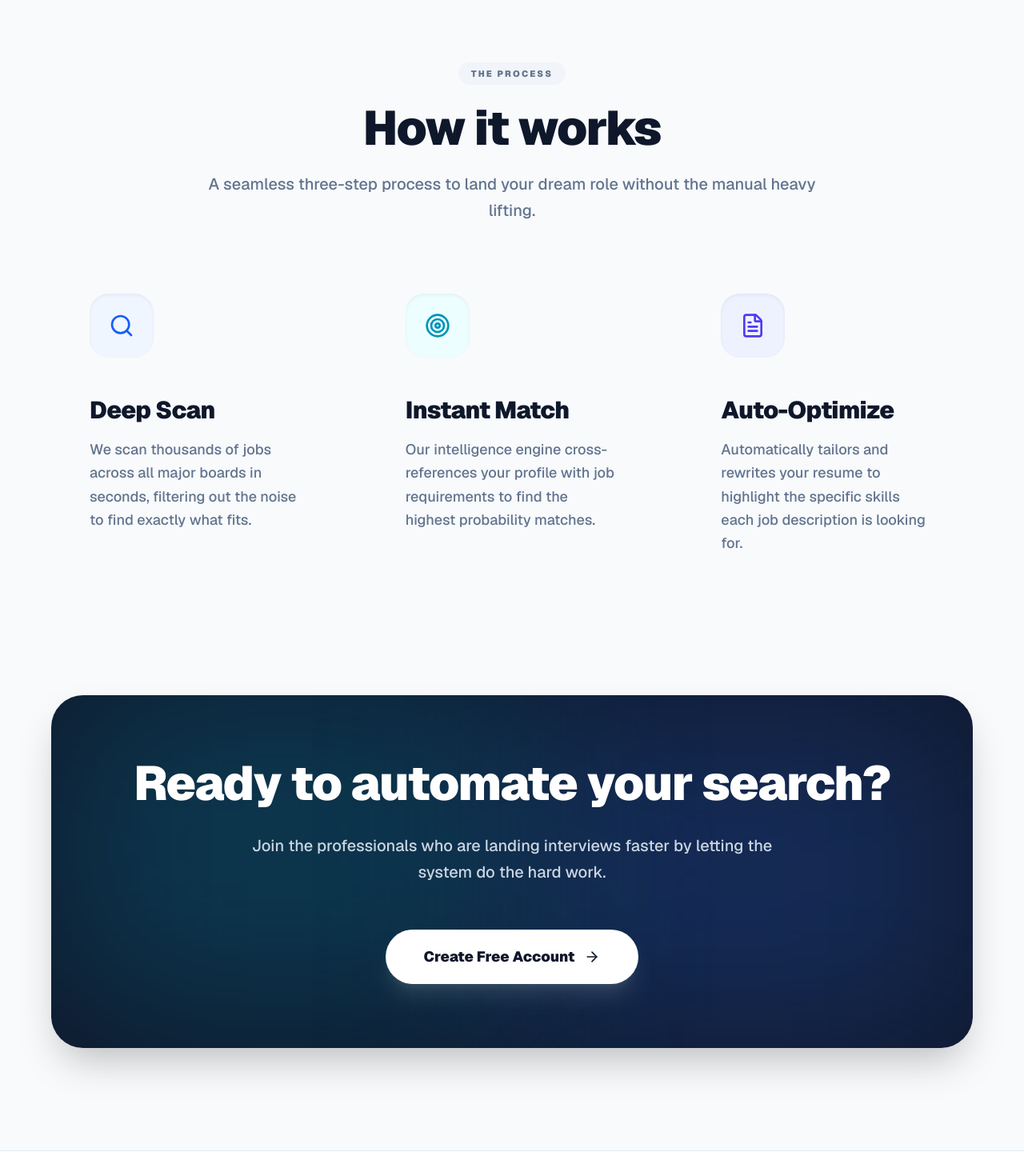
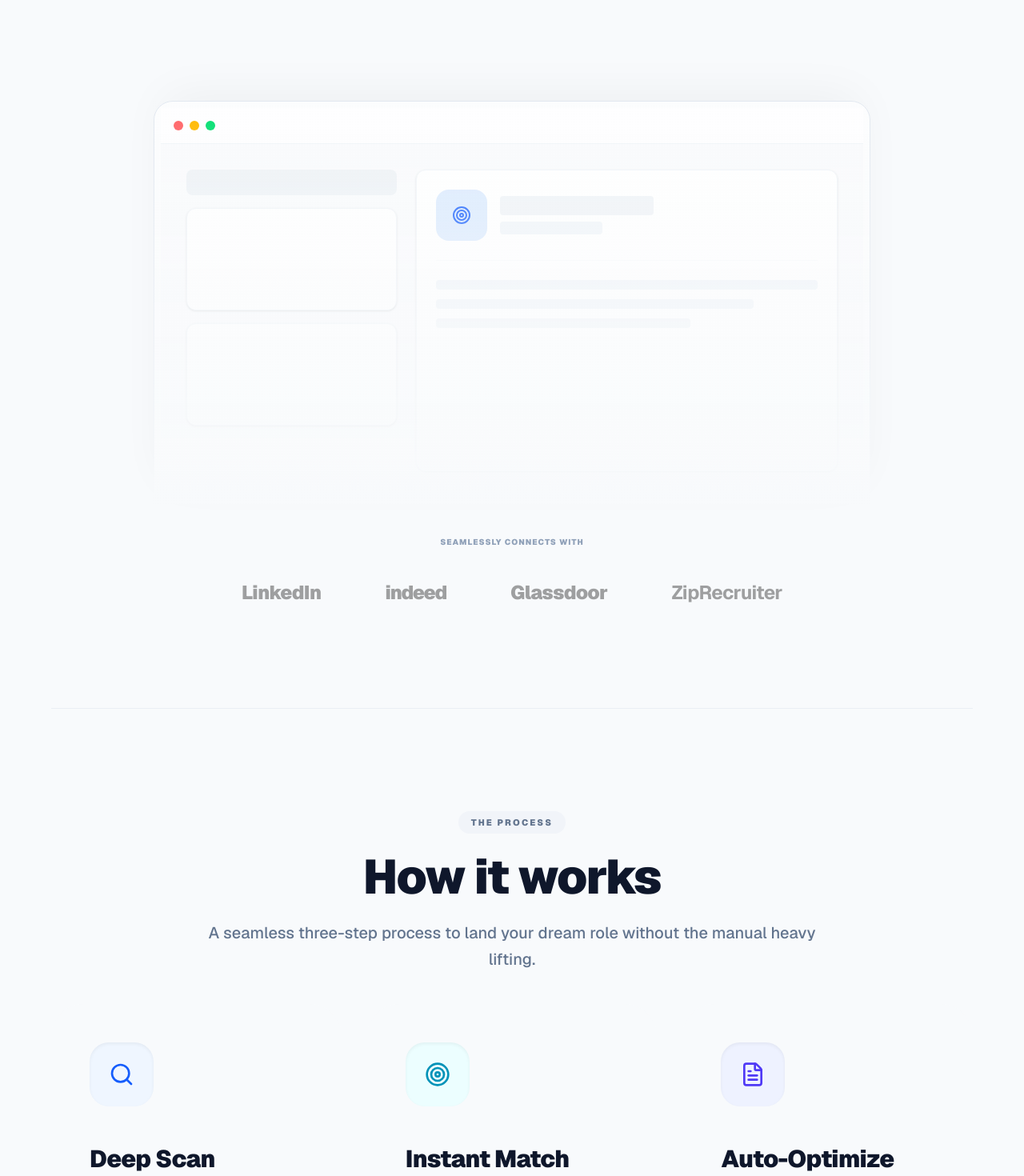
Before and after one commit to hunterom-pe/huntr-v2, a Next.js app: page / in a window 1280 px wide. Shown: the part 760-2230 px from the top of the page at 80% size. Built offline with nearby package versions, Linux system fonts and the light colour scheme.

Commit message:
feat: Added floating dashboard mockup, logo integrations, and interactive Framer Motion cards to homepage

```diff
--- a/src/app/page.tsx
+++ b/src/app/page.tsx
@@ -1,5 +1,8 @@
+"use client";
+
 import Link from "next/link";
 import { ArrowRight, Search, Zap, FileText, CheckCircle2, Shield, Target } from "lucide-react";
+import { motion } from "framer-motion";
 
 export default function Home() {
   return (
@@ -50,6 +53,57 @@ export default function Home() {
           </div>
         </section>
 
+        {/* Hero Mockup */}
+        <motion.div
+          initial={{ y: 40, opacity: 0 }}
+          animate={{ y: 0, opacity: 1 }}
+          transition={{ delay: 0.2, duration: 0.8 }}
+          className="mt-12 relative max-w-4xl mx-auto"
+        >
+          <div className="absolute inset-0 bg-gradient-to-t from-[#f8fafc] via-[#f8fafc]/50 to-transparent z-10 h-full w-full pointer-events-none" />
+          <div className="rounded-t-3xl border border-slate-200 bg-white/60 backdrop-blur-xl shadow-[0_-20px_60px_-15px_rgba(0,0,0,0.05)] overflow-hidden aspect-[16/9] p-2 flex flex-col relative z-0">
+            <div className="flex gap-2 p-4 border-b border-slate-100 bg-white/50">
+              <div className="w-3 h-3 rounded-full bg-red-400" />
+              <div className="w-3 h-3 rounded-full bg-amber-400" />
+              <div className="w-3 h-3 rounded-full bg-green-400" />
+            </div>
+            <div className="flex-1 p-8 flex gap-6 bg-slate-50/50">
+              <div className="w-1/3 space-y-4 hidden md:block">
+                <div className="h-8 bg-slate-200/50 rounded-lg w-full" />
+                <div className="h-32 bg-white rounded-xl border border-slate-100 shadow-sm" />
+                <div className="h-32 bg-white rounded-xl border border-slate-100 shadow-sm" />
+              </div>
+              <div className="w-full md:w-2/3 bg-white rounded-xl border border-slate-100 shadow-sm p-6 space-y-6">
+                <div className="flex items-center gap-4 border-b border-slate-50 pb-6">
+                  <div className="w-16 h-16 bg-blue-100 rounded-2xl flex items-center justify-center">
+                    <Target className="text-blue-600" size={24} />
+                  </div>
+                  <div className="space-y-2">
+                    <div className="h-6 bg-slate-200/50 rounded w-48 animate-pulse" />
+                    <div className="h-4 bg-slate-100 rounded w-32" />
+                  </div>
+                </div>
+                <div className="space-y-3">
+                  <div className="h-3 bg-slate-100 rounded w-full" />
+                  <div className="h-3 bg-slate-100 rounded w-5/6" />
+                  <div className="h-3 bg-slate-100 rounded w-4/6" />
+                </div>
+              </div>
+            </div>
+          </div>
+        </motion.div>
+
+        {/* Integration Logo Cloud */}
+        <div className="pt-10 pb-32 border-b border-slate-200/60 mb-32 relative z-20">
+          <p className="text-center text-[10px] font-black uppercase tracking-widest text-slate-400 mb-10">Seamlessly connects with</p>
+          <div className="flex flex-wrap justify-center items-center gap-12 md:gap-20 opacity-40 grayscale">
+            <span className="text-2xl font-black tracking-tight text-slate-900">LinkedIn</span>
+            <span className="text-2xl font-black tracking-tighter text-slate-900">indeed</span>
+            <span className="text-2xl font-black tracking-tight text-slate-900">Glassdoor</span>
+            <span className="text-2xl font-bold tracking-tight text-slate-900">ZipRecruiter</span>
+          </div>
+        </div>
+
         {/* How It Works Section */}
         <section id="how-it-works" className="pb-32 space-y-16 scroll-mt-32">
           <div className="text-center space-y-6 max-w-3xl mx-auto mb-10">
@@ -86,17 +140,23 @@ export default function Home() {
                 bg: "bg-indigo-50"
               }
             ].map((feature, i) => (
-              <div key={i} className="feature-card group">
-                <div className="mb-12">
-                  <div className={`w-20 h-20 ${feature.bg} rounded-3xl flex items-center justify-center shadow-inner`}>
-                    <feature.icon className={feature.color} size={32} />
+              <motion.div
+                key={i}
+                whileHover={{ y: -8, scale: 1.02 }}
+                transition={{ type: "spring", stiffness: 300 }}
+                className="feature-card group relative overflow-hidden"
+              >
+                <div className="absolute top-0 right-0 w-48 h-48 bg-gradient-to-bl from-slate-200/40 to-transparent rounded-bl-full opacity-0 group-hover:opacity-100 transition-opacity duration-500 pointer-events-none" />
+                <div className="mb-12 relative z-10">
+                  <div className={`w-20 h-20 ${feature.bg} rounded-3xl flex items-center justify-center shadow-inner group-hover:shadow-lg transition-all duration-300`}>
+                    <feature.icon className={`${feature.color} group-hover:scale-110 transition-transform duration-300`} size={32} />
                   </div>
                 </div>
-                <div className="space-y-4">
+                <div className="space-y-4 relative z-10">
                   <h3 className="text-3xl font-black text-slate-900 tracking-tight">{feature.title}</h3>
                   <p className="text-slate-500 text-lg font-medium leading-relaxed">{feature.desc}</p>
                 </div>
-              </div>
+              </motion.div>
             ))}
           </div>
         </section>
```
